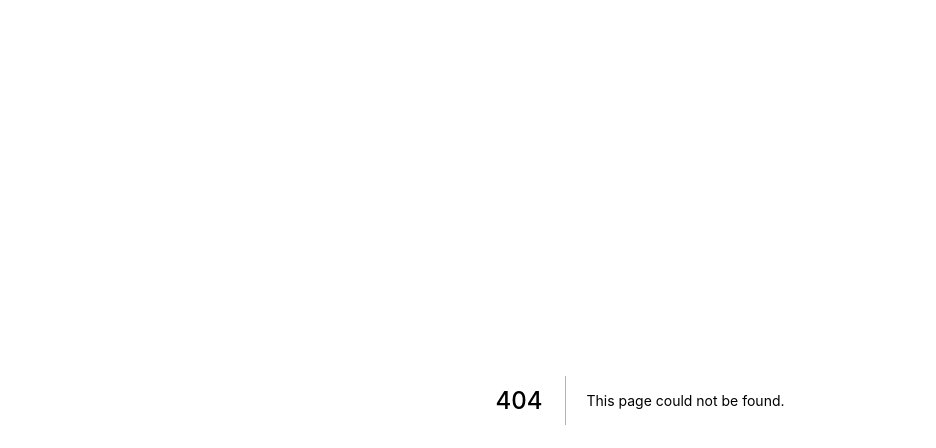
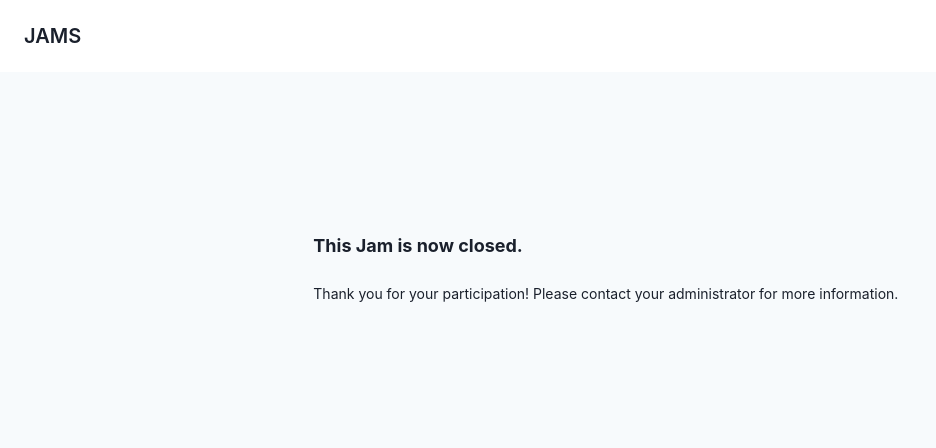
Before and after one commit to redbadger/jams, a Next.js app: page /jam-closed in a window 1280 px wide. Before the commit this address had no page. Shown: the top 448 px of the page, without its empty margins (0-936 px from the left). Built offline with nearby package versions, Linux system fonts and the light colour scheme.

Commit message:
Error pages

```diff
--- /dev/null
+++ b/pages/jam-closed.js
@@ -0,0 +1,27 @@
+import { GridItem, Text, Box, Heading, Link } from '@chakra-ui/react';
+import Layout from 'components/Layout';
+
+export default function JamClosed() {
+  return (
+    <>
+      <Heading as="h1" size="md" p={6} bg="white">
+        <Box align="left">
+          <Link href="/">JAMS</Link>
+        </Box>
+      </Heading>
+      <Layout mt={40}>
+        <GridItem colStart="2" colSpan="4">
+          <Text fontSize="lg">
+            <strong>This Jam is now closed.</strong>
+          </Text>
+        </GridItem>
+        <GridItem mt="6" colStart="2" colSpan="4">
+          <Text fontSize="sm">
+            Thank you for your participation! Please contact your
+            administrator for more information.
+          </Text>
+        </GridItem>
+      </Layout>
+    </>
+  );
+}
```
Also changed, not shown: pages/404.js (added, +30 -0 lines), pages/index.js (+3 -7 lines).
